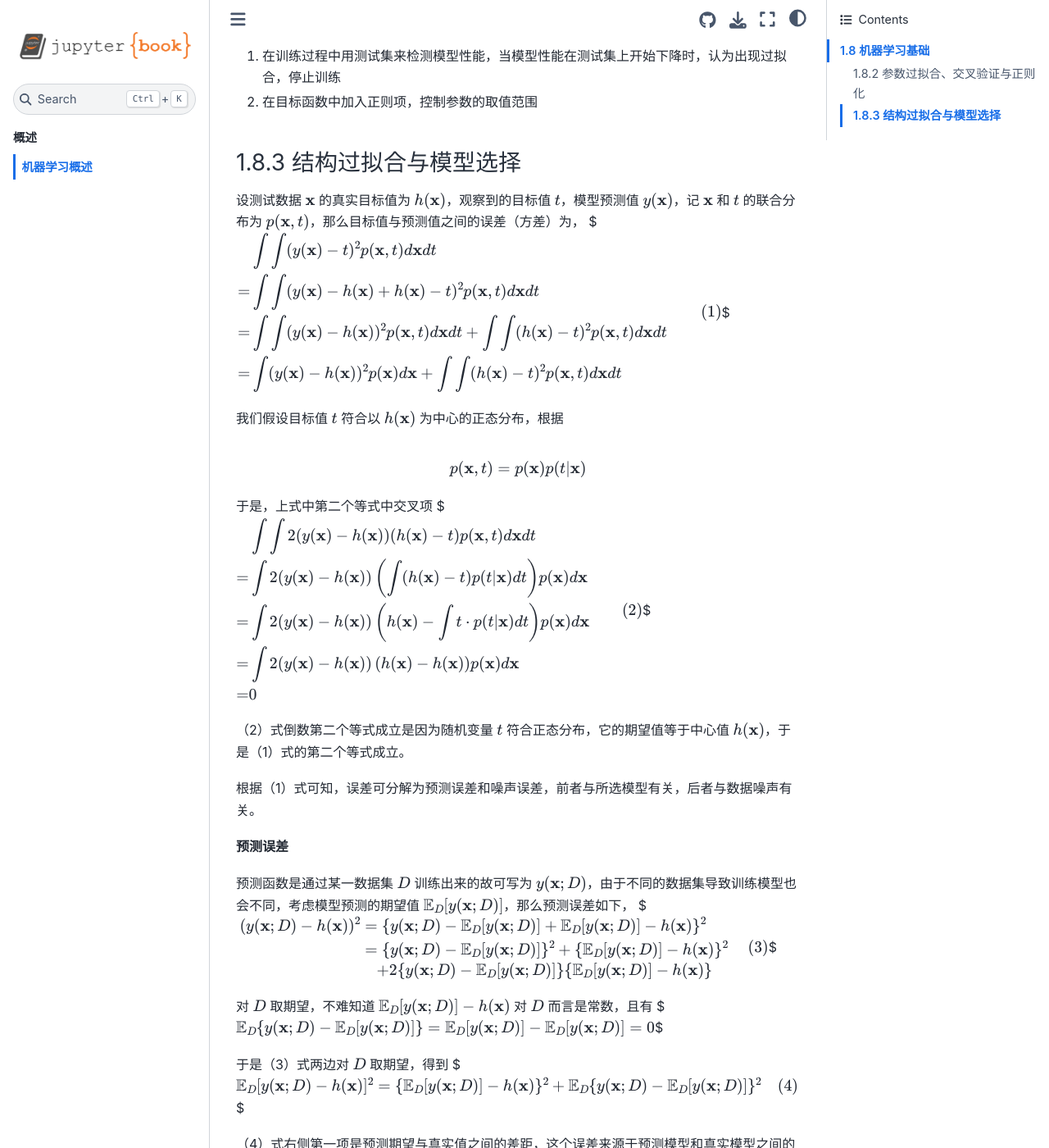
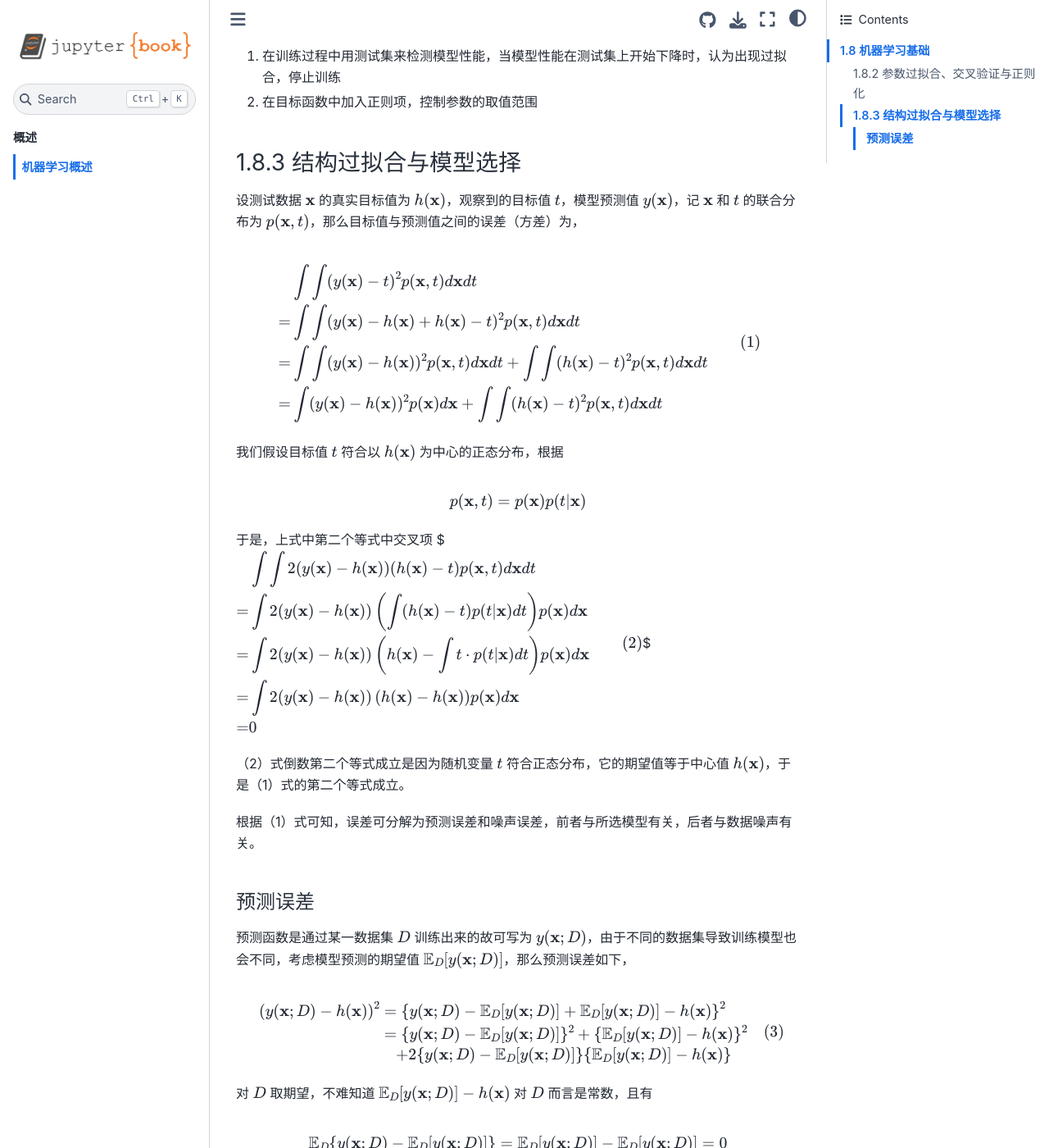
Before and after one commit to JianjianSha/ml-intro, a Jupyter Book: the page built from docs/intro/intro.md, in a window 1280 px wide and 1400 px high, scrolled down 282 px. Shown: the whole window at 82% size. Built offline with Jupyter Book 1.0.4 settings and Sphinx 7.4.7 and the Sphinx Book theme 1.1.4, drawn with Linux system fonts in a browser that asks for light colours.

Commit message:
add my first book

```diff
--- a/docs/intro/intro.md
+++ b/docs/intro/intro.md
@@ -10,43 +10,55 @@
 ### 1.8.3 结构过拟合与模型选择
 
 设测试数据 $\mathbf x$ 的真实目标值为 $h(\mathbf x)$，观察到的目标值 $t$，模型预测值 $y(\mathbf x)$，记 $\mathbf x$ 和 $t$ 的联合分布为 $p(\mathbf x, t)$，那么目标值与预测值之间的误差（方差）为，
-$$\begin{aligned}
+
+$$
+\begin{aligned}
 &\int\int(y(\mathbf x)-t)^2 p(\mathbf x, t)d\mathbf x dt
 \\ =& \int\int(y(\mathbf x)-h(\mathbf x)+h(\mathbf x)-t)^2 p(\mathbf x, t)d\mathbf x dt
 \\ =& \int\int (y(\mathbf x)-h(\mathbf x))^2p(\mathbf x, t)d\mathbf x dt +\int\int (h(\mathbf x)-t)^2p(\mathbf x, t)d\mathbf x dt
 \\=&\int (y(\mathbf x)-h(\mathbf x))^2p(\mathbf x)d\mathbf x + \int\int (h(\mathbf x)-t)^2p(\mathbf x, t)d\mathbf x dt
-\end{aligned} \qquad (1)$$
+\end{aligned} \qquad (1)
+$$
 
 我们假设目标值 $t$ 符合以 $h(\mathbf x)$ 为中心的正态分布，根据
 
-$$p(\mathbf x, t)=p(\mathbf x)p(t|\mathbf x)$$
+$$
+p(\mathbf x, t)=p(\mathbf x)p(t|\mathbf x)
+$$
 
 于是，上式中第二个等式中交叉项
-$$\begin{aligned}
+$$
+\begin{aligned}
 &\int\int 2(y(\mathbf x)-h(\mathbf x))(h(\mathbf x)-t)p(\mathbf x, t)d\mathbf x dt
 \\=&\int2(y(\mathbf x)-h(\mathbf x)) \left(\int(h(\mathbf x)-t)p(t|\mathbf x) dt \right) p(\mathbf x) d\mathbf x
 \\=&\int2(y(\mathbf x)-h(\mathbf x)) \left(h(\mathbf x)-\int t \cdot p(t|\mathbf x) dt \right) p(\mathbf x) d\mathbf x
 \\=&\int2(y(\mathbf x)-h(\mathbf x)) \left(h(\mathbf x)-h(\mathbf x) \right) p(\mathbf x) d\mathbf x
 \\=& 0
-\end{aligned} \qquad (2)$$
+\end{aligned} \qquad (2)
+$$
 
 （2）式倒数第二个等式成立是因为随机变量 $t$ 符合正态分布，它的期望值等于中心值 $h(\mathbf x)$，于是（1）式的第二个等式成立。
 
 根据（1）式可知，误差可分解为预测误差和噪声误差，前者与所选模型有关，后者与数据噪声有关。
 
-__预测误差__
+#### 预测误差
 
 预测函数是通过某一数据集 $D$ 训练出来的故可写为 $y(\mathbf x;D)$，由于不同的数据集导致训练模型也会不同，考虑模型预测的期望值 $\mathbb E_D[y(\mathbf x; D)]$，那么预测误差如下，
-$$\begin{aligned}
+
+$$
+\begin{aligned}
 (y(\mathbf x;D)-h(\mathbf x))^2&=\{y(\mathbf x;D)-\mathbb E_D[y(\mathbf x; D)]+\mathbb E_D[y(\mathbf x; D)]-h(\mathbf x)\}^2
 \\&=\{y(\mathbf x;D)-\mathbb E_D[y(\mathbf x; D)]\}^2+\{\mathbb E_D[y(\mathbf x; D)]-h(\mathbf x)\}^2
 \\ & \quad + 2\{y(\mathbf x;D)-\mathbb E_D[y(\mathbf x; D)]\}\{\mathbb E_D[y(\mathbf x; D)]-h(\mathbf x)\}
-\end{aligned} \quad(3)$$
+\end{aligned} \quad(3)
+$$
 
 对 $D$ 取期望，不难知道 $\mathbb E_D[y(\mathbf x; D)]-h(\mathbf x)$ 对 $D$ 而言是常数，且有
+
 $$\mathbb E_D\{y(\mathbf x;D)-\mathbb E_D[y(\mathbf x; D)]\}=\mathbb E_D[y(\mathbf x; D)]-\mathbb E_D[y(\mathbf x; D)]=0$$
 
 于是（3）式两边对 $D$ 取期望，得到
+
 $$\mathbb E_D[y(\mathbf x; D)-h(\mathbf x)]^2=\{\mathbb E_D[y(\mathbf x; D)]-h(\mathbf x)\}^2+\mathbb E_D\{y(\mathbf x;D)-\mathbb E_D[y(\mathbf x; D)]\}^2 \quad(4)$$
 
 （4）式右侧第一项是预测期望与真实值之间的差距，这个误差来源于预测模型和真实模型之间的偏差，第二项是不同训练集得到的模型产生的预测波动（方差），反映了模型对训练数据的敏感度。
```
